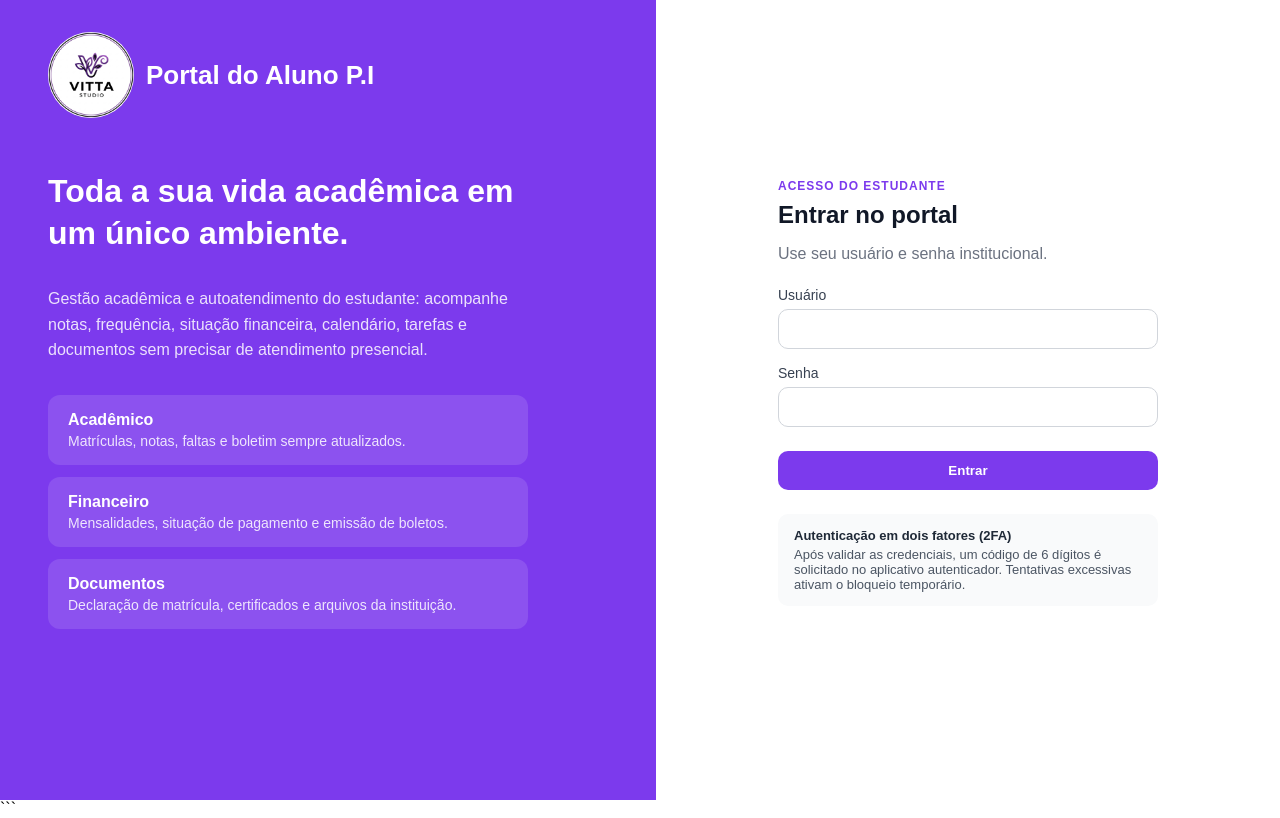
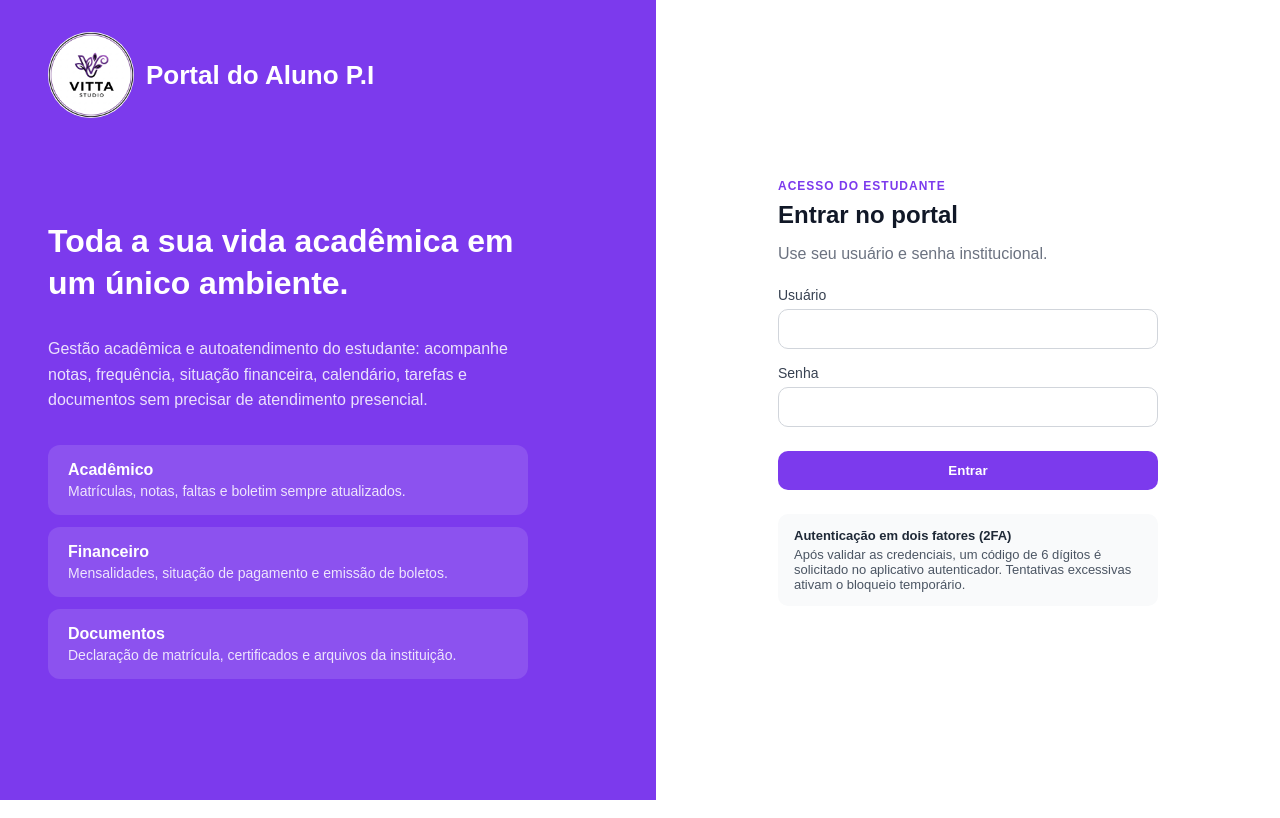
Before and after one commit to anagabrielaribeiro/Portal-do-Aluno-P.I, a Django app: page / in a window 1280 px wide. Run offline with Django 5.2, Linux system fonts and the light colour scheme.

Commit message:
Adiciona documentação técnica, migration de usuário de teste e ajustes visuais

````diff
--- a/static/css/style.css
+++ b/static/css/style.css
@@ -59,7 +59,7 @@ body {
 .painel-esquerdo h1 {
     font-size: 32px;
     line-height: 1.3;
-    margin: 0 0 16px;
+    margin: 100px 0 16px;
     max-width: 480px;
 }
 
--- a/templates/autenticacao/login.html
+++ b/templates/autenticacao/login.html
@@ -159,4 +159,3 @@
 </body>
 
 </html>
-```
````
Also changed, not shown: autenticacao/migrations/0003_criar_superusuario.py (added), 1 other file.
